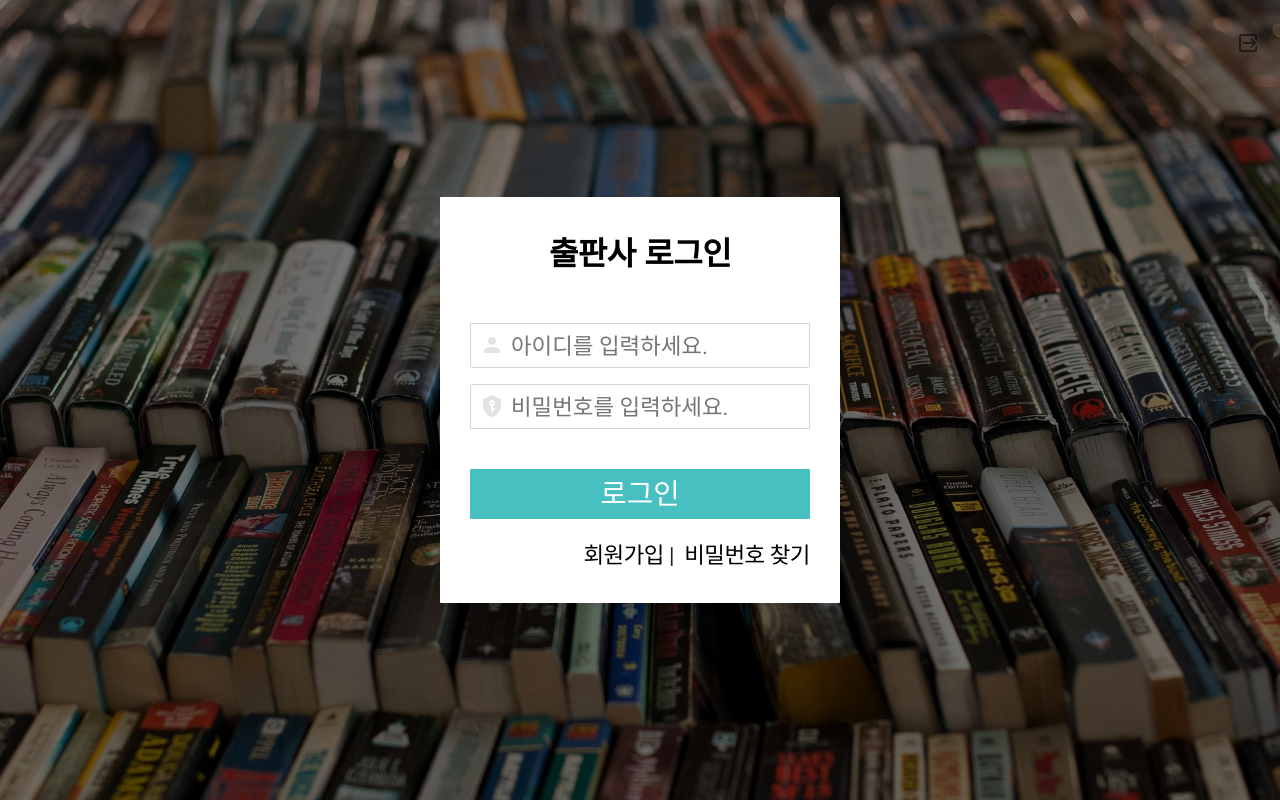
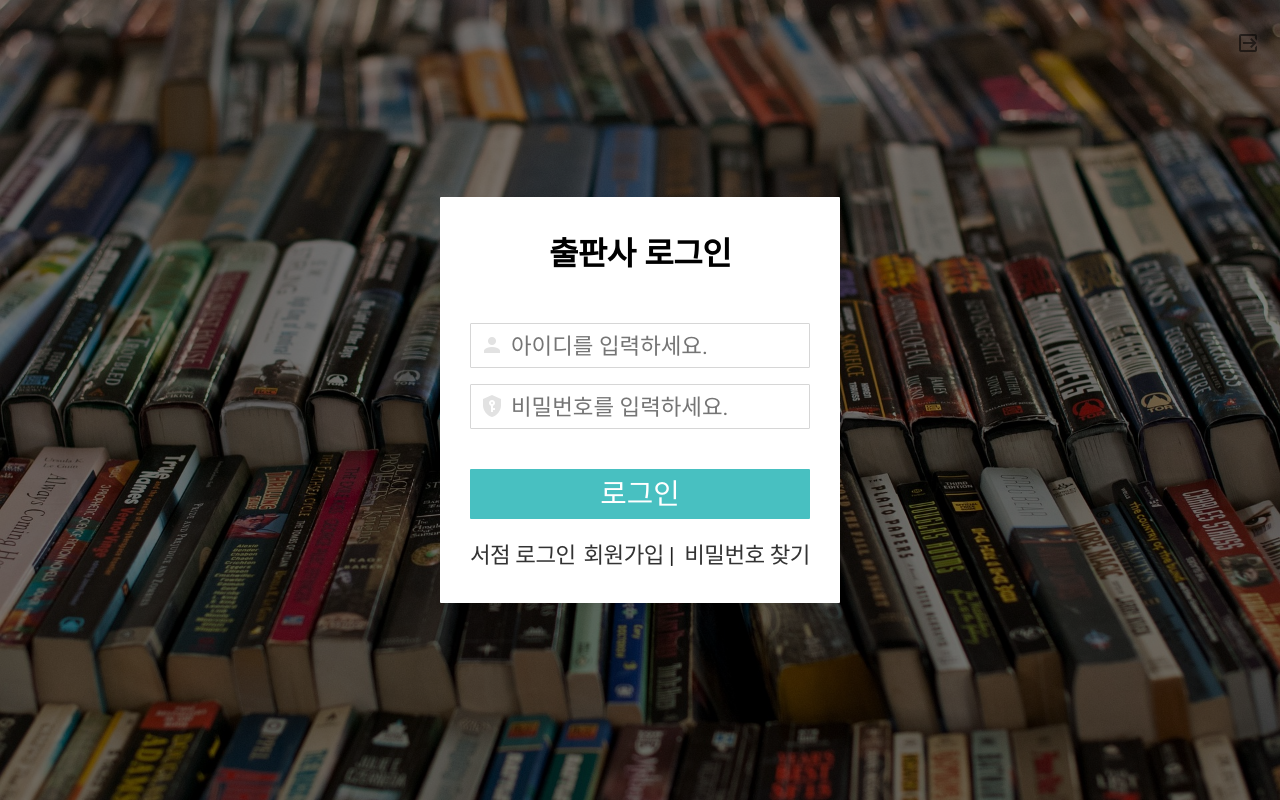
Before and after one commit to heesung-kang/BookOrderAdminSystem, a Vue app: page /#/login in a window 1280 px wide. Built offline with nearby package versions, Linux system fonts and the light colour scheme; what vue-js-modal would draw is missing.

Commit message:
UI수정

```diff
--- a/src/components/order/DeliverDetail.vue
+++ b/src/components/order/DeliverDetail.vue
@@ -212,7 +212,9 @@ export default {
           subject: ele.data.subject,
           author: ele.data.author,
           isbn: ele.data.isbn,
-          price: (ele.data.price * Number(ele.data.supply_rate)) / 100,
+          originPrice: `${ele.data.price.toLocaleString()}원`,
+          supply_rate: `${ele.data.supply_rate}%`,
+          price: `${((ele.data.price * Number(ele.data.supply_rate)) / 100).toLocaleString()}원`,
           reply_count: ele.data.reply_count,
           distribution: ele.data.distribution,
           release_time: this.$date(ele.data.release_time.toDate()).format("YYYY-MM-DD HH:mm:ss"),
@@ -226,10 +228,12 @@ export default {
       booksWS["C1"].v = "제목";
       booksWS["D1"].v = "저자";
       booksWS["E1"].v = "isbn";
-      booksWS["F1"].v = "출고가";
-      booksWS["G1"].v = "수량";
-      booksWS["H1"].v = "배본사";
-      booksWS["I1"].v = "출고지시일";
+      booksWS["F1"].v = "정가";
+      booksWS["G1"].v = "공급률";
+      booksWS["H1"].v = "출고가";
+      booksWS["I1"].v = "수량";
+      booksWS["J1"].v = "배본사";
+      booksWS["K1"].v = "출고지시일";
       booksWS["A1"].s = {
         fill: {
           fgColor: { rgb: "d9ead3" },
@@ -271,6 +275,16 @@ export default {
         },
       };
       booksWS["I1"].s = {
+        fill: {
+          fgColor: { rgb: "d9ead3" },
+        },
+      };
+      booksWS["J1"].s = {
+        fill: {
+          fgColor: { rgb: "d9ead3" },
+        },
+      };
+      booksWS["K1"].s = {
         fill: {
           fgColor: { rgb: "d9ead3" },
         },
--- a/src/views/login/Login.vue
+++ b/src/views/login/Login.vue
@@ -13,7 +13,10 @@
         </div>
         <button type="submit" class="btn-login mt25">로그인</button>
         <p class="error-message">{{ logMessage }}</p>
-        <div class="signup"><router-link to="/SignUp">회원가입</router-link> |&nbsp; <router-link to="/FindPw">비밀번호 찾기</router-link></div>
+        <article class="link-wrap d-flex justify-space-between">
+          <a href="https://heesung-kang.github.io/BooksOrderSystem/#/login" target="_blank">서점 로그인</a>
+          <div class="signup"><router-link to="/SignUp">회원가입</router-link> |&nbsp; <router-link to="/FindPw">비밀번호 찾기</router-link></div>
+        </article>
       </form>
     </div>
     <Toast :status="status" :message="message" />
@@ -174,10 +177,15 @@ export default {
       padding: 10px 0;
       color: red;
     }
-    .signup {
-      text-align: right;
+    .link-wrap {
       a {
-        color: #000;
+        color: #333;
+      }
+      .signup {
+        text-align: right;
+        a {
+          color: #333;
+        }
       }
     }
   }
```
